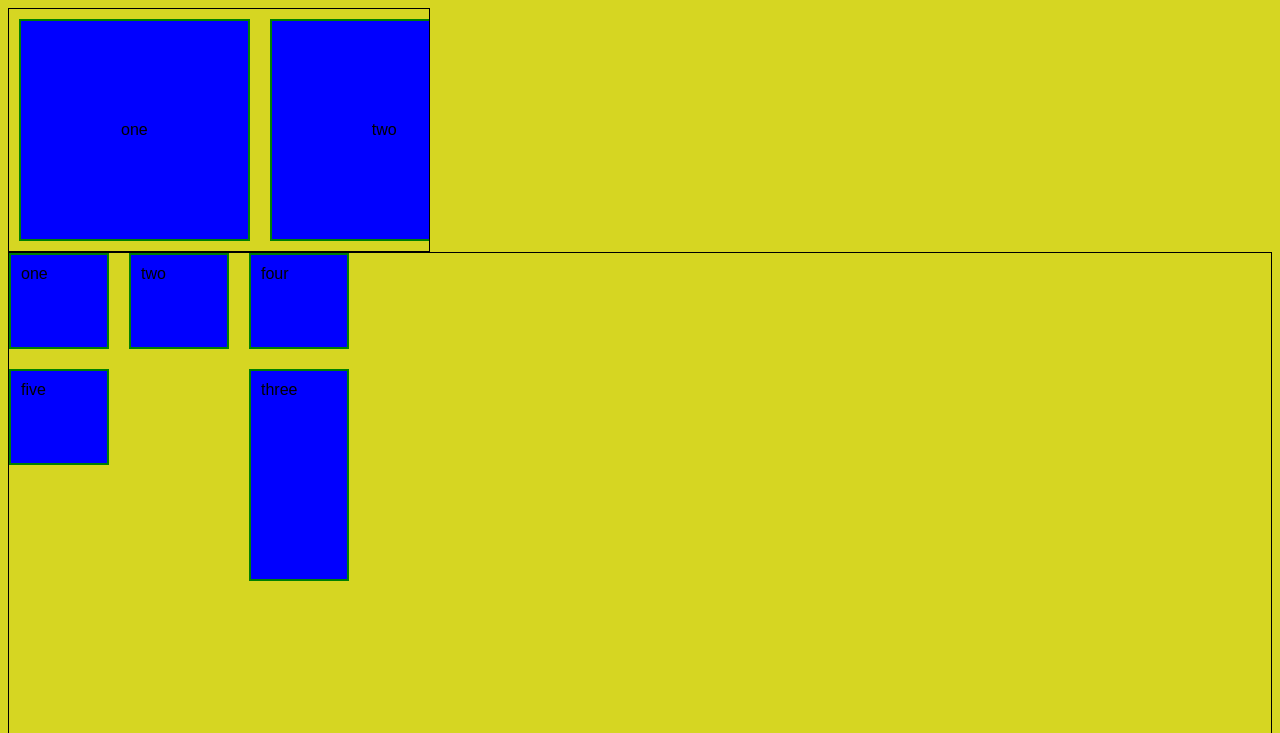
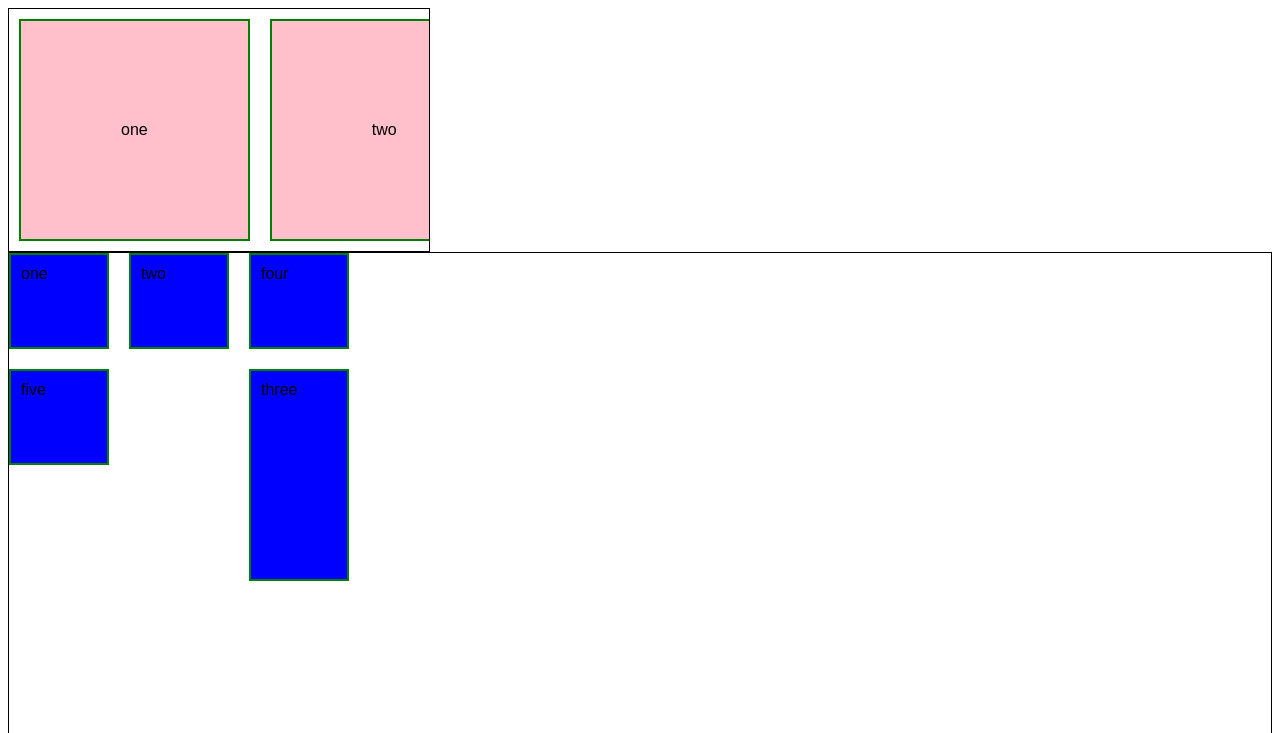
Before and after one commit to echost/F22CSMA202.github.io, a plain HTML site: page index.html in a window 1280 px wide. Shown: the top 733 px of the page. Drawn offline with Linux system fonts and the light colour scheme; a web font is replaced by a local one.

Commit message:
changed color
Hi Echo, I changed the background color to white, and the background of the flex containers to pink.

```diff
--- a/flexbox.css
+++ b/flexbox.css
@@ -5,7 +5,7 @@ html{
 }
 
 body{
-    background-color: rgb(214, 214, 34);
+    background-color: rgb(255, 255, 255);
 }
 
 .container{
@@ -57,7 +57,7 @@ body{
 
 .flexContainer>* {
     border: 2px solid green;
-    background-color:blue;
+    background-color:pink;
     padding: 100px;
 }
 
```
Also changed, not shown: 1 other file.
